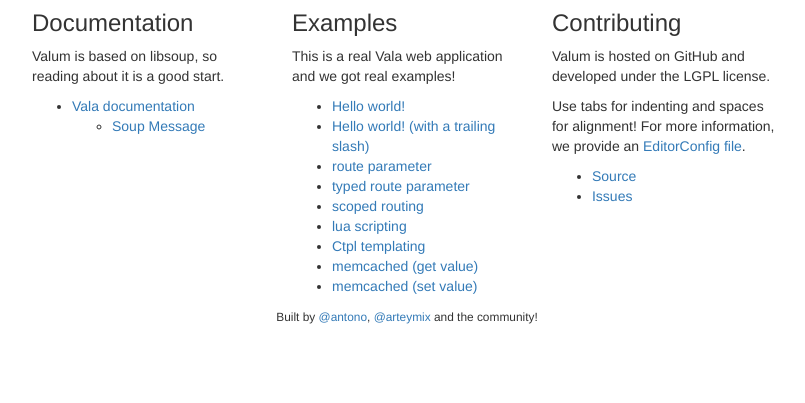
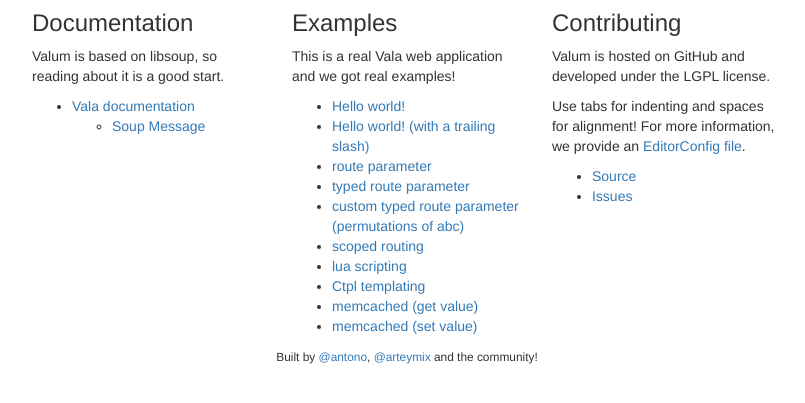
Before and after one commit to valum-framework/valum, a Python web app: template app/templates/home.html in a window 1280 px wide. Shown: the part 170-573 px from the top of the page, without its empty margins (233-1038 px from the left). Run offline with Jinja, Linux system fonts and the light colour scheme; the template is opened without the code that fills it, so the values that code supplies are empty; some libraries are stand-ins or nearby versions.

Commit message:
Support for custom route parameters.
A Map<string, string> is defined in Router and used in Route to define
custom route types.

Route knows which Router has defined them and use that information to
fetch the custom types.

```diff
--- a/app/templates/home.html
+++ b/app/templates/home.html
@@ -44,6 +44,7 @@
                 <li><a href="/hello/">Hello world! (with a trailing slash)</a></li>
                 <li><a href="/hello/world">route parameter</a></li>
                 <li><a href="/users/4/edit">typed route parameter</a></li>
+                <li><a href="/custom-route-type/abc">custom typed route parameter (permutations of abc)</a></li>
                 <li><a href="/admin/fun/hack">scoped routing</a></li>
                 <li><a href="/lua">lua scripting</a></li>
                 <li><a href="/ctpl/foo/bar">Ctpl templating</a></li>
```
Also changed, not shown: 3 other files.
